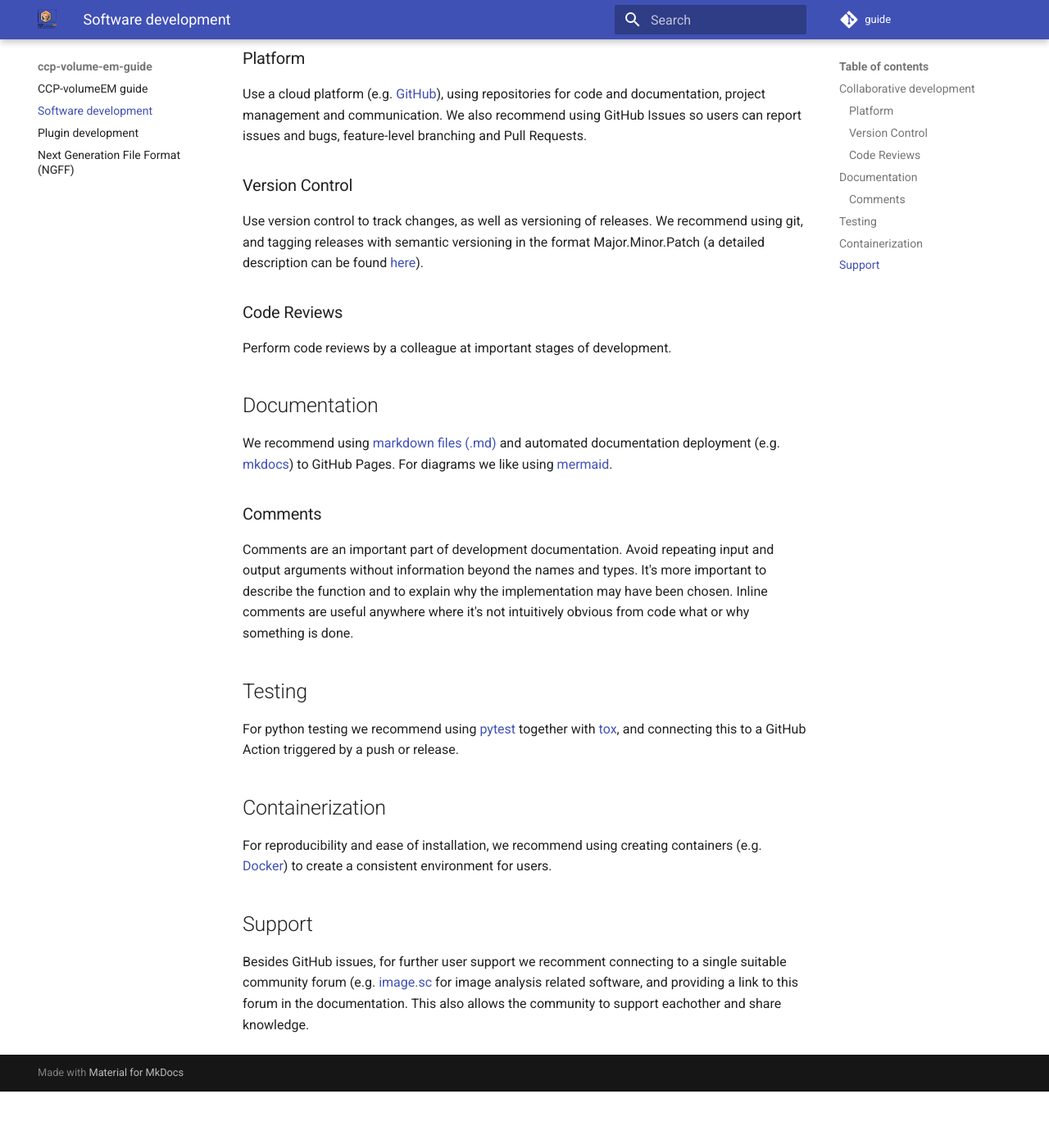
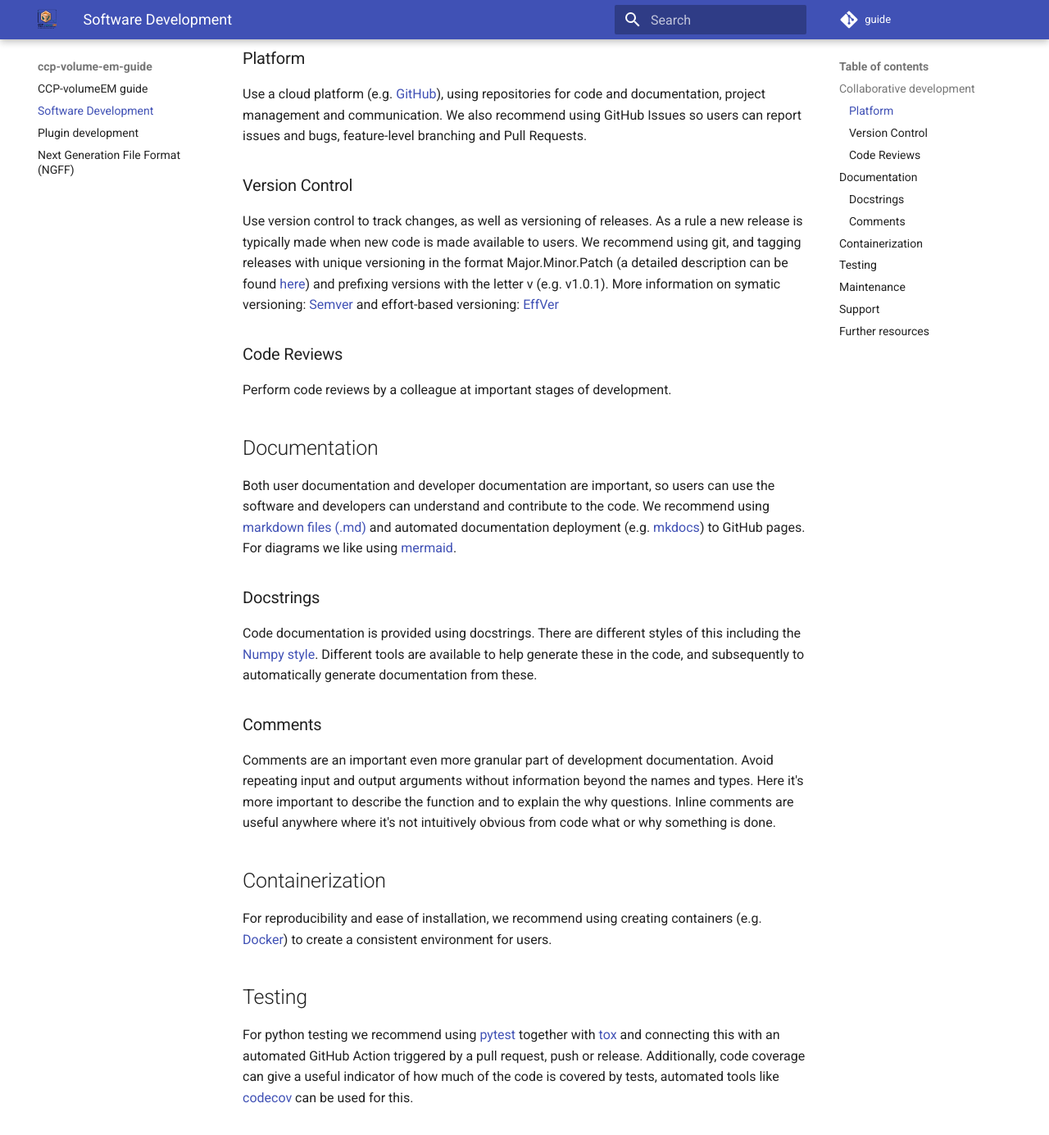
Before and after one commit to ccp-volume-em/guide, an MkDocs documentation site: the page built from docs/software.md, in a window 1280 px wide and 1400 px high, scrolled down 240 px. Shown: the top 1385 px of the window at 82% size. Built offline with MkDocs 1.6.1 and Material for MkDocs 9.7.7, drawn with Linux system fonts in a browser that asks for light colours; comment, search, counter and statistics services are not loaded; before the commit the page ends 1572 px from its top, so only the background shows below that; some of the changed text lies outside the part shown.

Commit message:
Updated development with suggestions from @K-Meech
Updated development with suggestions from @K-Meech

```diff
--- a/docs/software.md
+++ b/docs/software.md
@@ -9,24 +9,50 @@
 We also recommend using GitHub Issues so users can report issues and bugs, feature-level branching and Pull Requests.
 
 ### Version Control
-Use version control to track changes, as well as versioning of releases. We recommend using git, and tagging releases with semantic versioning in the format Major.Minor.Patch (a detailed description can be found [here](https://en.wikipedia.org/wiki/Software_versioning)).
+Use version control to track changes, as well as versioning of releases. As a rule a new release is typically made when new code is made available to users.
+We recommend using git, and tagging releases with unique versioning in the format Major.Minor.Patch (a detailed description can be found [here](https://en.wikipedia.org/wiki/Software_versioning)) and prefixing versions with the letter v (e.g. v1.0.1).
+More information on symatic versioning: [Semver](https://semver.org/) and effort-based versioning: [EffVer](https://jacobtomlinson.dev/effver/)
 
 ### Code Reviews
 Perform code reviews by a colleague at important stages of development.
 
 ## Documentation
-We recommend using [markdown files (.md)](https://en.wikipedia.org/wiki/Markdown) and automated documentation deployment (e.g. [mkdocs](https://www.mkdocs.org/)) to GitHub Pages. For diagrams we like using [mermaid](https://en.wikipedia.org/wiki/Mermaid_(software)).
+Both user documentation and developer documentation are important, so users can use the software and developers can understand and contribute to the code.
+We recommend using [markdown files (.md)](https://en.wikipedia.org/wiki/Markdown) and automated documentation deployment (e.g. [mkdocs](https://www.mkdocs.org/)) to GitHub pages.
+For diagrams we like using [mermaid](https://en.wikipedia.org/wiki/Mermaid_(software)).
+
+### Docstrings
+Code documentation is provided using docstrings.
+There are different styles of this including the [Numpy style](https://numpydoc.readthedocs.io/en/latest/format.html).
+Different tools are available to help generate these in the code, and subsequently to automatically generate documentation from these.
 
 ### Comments
-Comments are an important part of development documentation. Avoid repeating input and output arguments without information beyond the names and types. It's more important to describe the function and to explain why the implementation may have been chosen.
+Comments are an important even more granular part of development documentation.
+Avoid repeating input and output arguments without information beyond the names and types.
+Here it's more important to describe the function and to explain the why questions.
 Inline comments are useful anywhere where it's not intuitively obvious from code what or why something is done.
-
-## Testing
-For python testing we recommend using [pytest](https://docs.pytest.org/) together with [tox](https://tox.wiki/), and connecting this to a GitHub Action triggered by a push or release.
 
 ## Containerization
 For reproducibility and ease of installation, we recommend using creating containers (e.g. [Docker](https://www.docker.com/)) to create a consistent environment for users.
 
+## Testing
+For python testing we recommend using [pytest](https://docs.pytest.org/) together with [tox](https://tox.wiki/) and connecting this with an automated GitHub Action triggered by a pull request, push or release.
+Additionally, code coverage can give a useful indicator of how much of the code is covered by tests, automated tools like [codecov](https://codecov.io/) can be used for this.
+
+## Maintenance
+Maintenance is an important part of software development, to keep it functional and relevant and so others can keep using it.
+We recommend regular maintenance, to keep it up to date especially considering dependencies and security.
+But this also includes bug fixes and feature updates, and updating documentation as needed.
+We also recommend to make this as efficient as possible considering limited resources, so ensuring good continued maintainability.
+There are tools for automated dependency updates, such as [Dependabot](https://github.com/dependabot) and [Renovate](https://docs.renovatebot.com/), including taking care of security vulnerabilities.
+
 ## Support
-Besides GitHub issues, for further user support we recomment connecting to a single suitable community forum (e.g. [image.sc](https://forum.image.sc/) for image analysis related software, and providing a link to this forum in the documentation.
-This also allows the community to support eachother and share knowledge.
+Besides Github Issues, for further user support we recomment connecting to a single suitable community forum (e.g. [image.sc](https://forum.image.sc/) for image analysis related software) and providing a link to this forum in the documentation.
+This also allows the community to support each other and share knowledge.
+
+## Further resources
+- [ARC python tooling](https://github-pages.arc.ucl.ac.uk/python-tooling/) - a collection of resources for python tooling
+- [Turing way book](https://book.the-turing-way.org) - a comprehensive guide to reproducible data science, including software development and documentation
+- [Git software carpentry](https://swcarpentry.github.io/git-novice/) - a tutorial on using git for version control
+- [Carpentries Incubator](https://carpentries-incubator.github.io/python-intermediate-development/) - a tutorial on intermediate python development, including testing and documentation
+- [Docker documentation](https://docs.docker.com/) - documentation on using Docker for containerization
```
Also changed, not shown: other parts of docs/software.md (+2 -2 lines).
